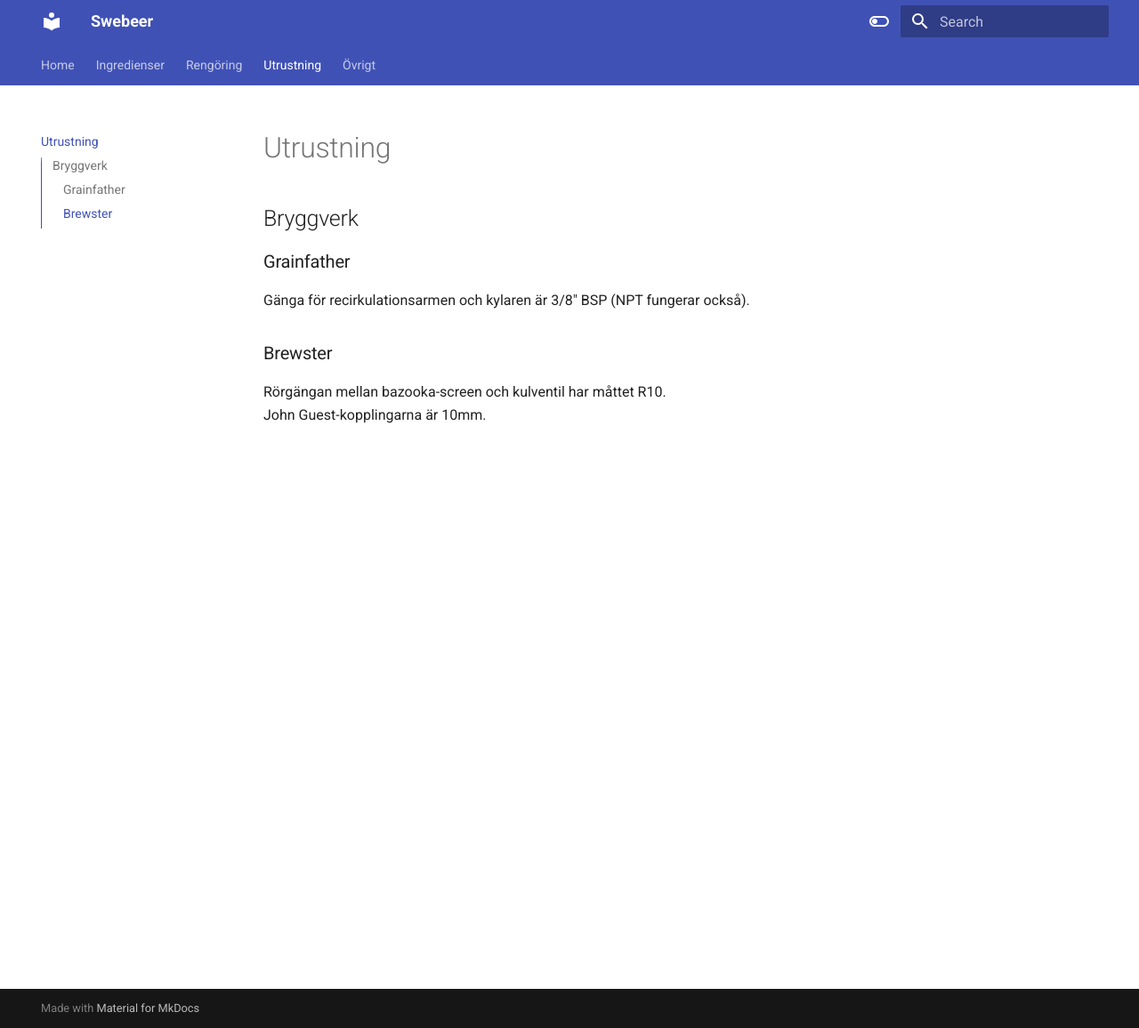
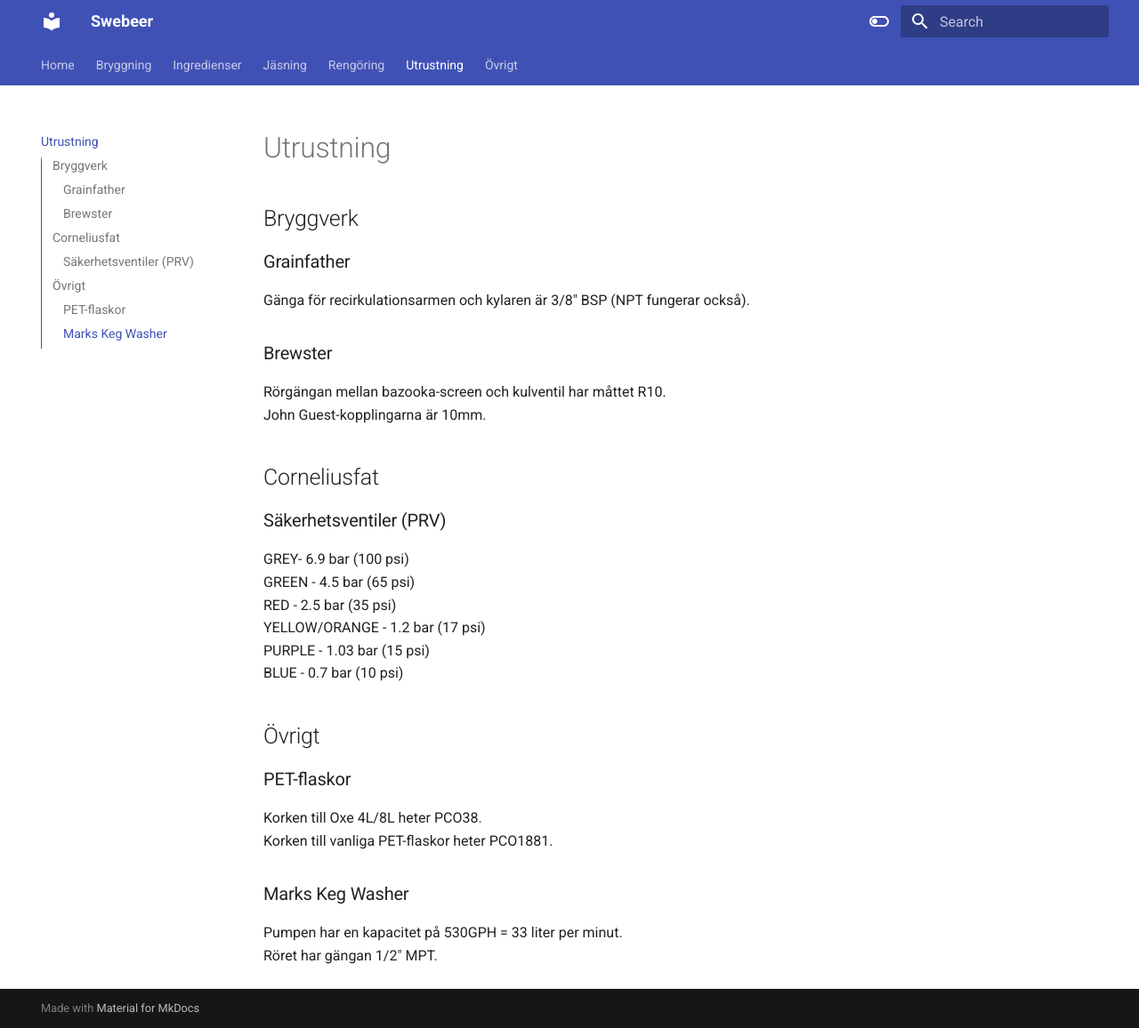
Before and after one commit to daggr8/swebeer, an MkDocs documentation site: the page built from docs/Utrustning.md, in a window 1280 px wide and 1156 px high. Shown: the whole window at 89% size. Built offline with MkDocs 1.6.1 and Material for MkDocs 9.7.7, drawn with Linux system fonts in a browser that asks for light colours.

Commit message:
New stuff

```diff
--- a/docs/Utrustning.md
+++ b/docs/Utrustning.md
@@ -11,3 +11,25 @@
 
 Rörgängan mellan bazooka-screen och kulventil har måttet R10.
 John Guest-kopplingarna är 10mm.
+
+## Corneliusfat
+
+### Säkerhetsventiler (PRV)
+
+GREY- 6.9 bar (100 psi)
+GREEN - 4.5 bar (65 psi)
+RED - 2.5 bar (35 psi)
+YELLOW/ORANGE - 1.2 bar (17 psi)
+PURPLE - 1.03 bar (15 psi)
+BLUE - 0.7 bar (10 psi)
+
+
+## Övrigt
+
+### PET-flaskor
+Korken till Oxe 4L/8L heter PCO38.
+Korken till vanliga PET-flaskor heter PCO1881.
+
+### Marks Keg Washer
+Pumpen har en kapacitet på 530GPH = 33 liter per minut.
+Röret har gängan 1/2" MPT.
```
Also changed, not shown: docs/Bryggning.md (added, +74 -0 lines), docs/Ingredienser.md (+6 -0 lines), docs/Jäsning.md (added, +22 -0 lines), docs/Rengöring.md (+23 -0 lines), docs/Övrigt.md (+19 -0 lines).
